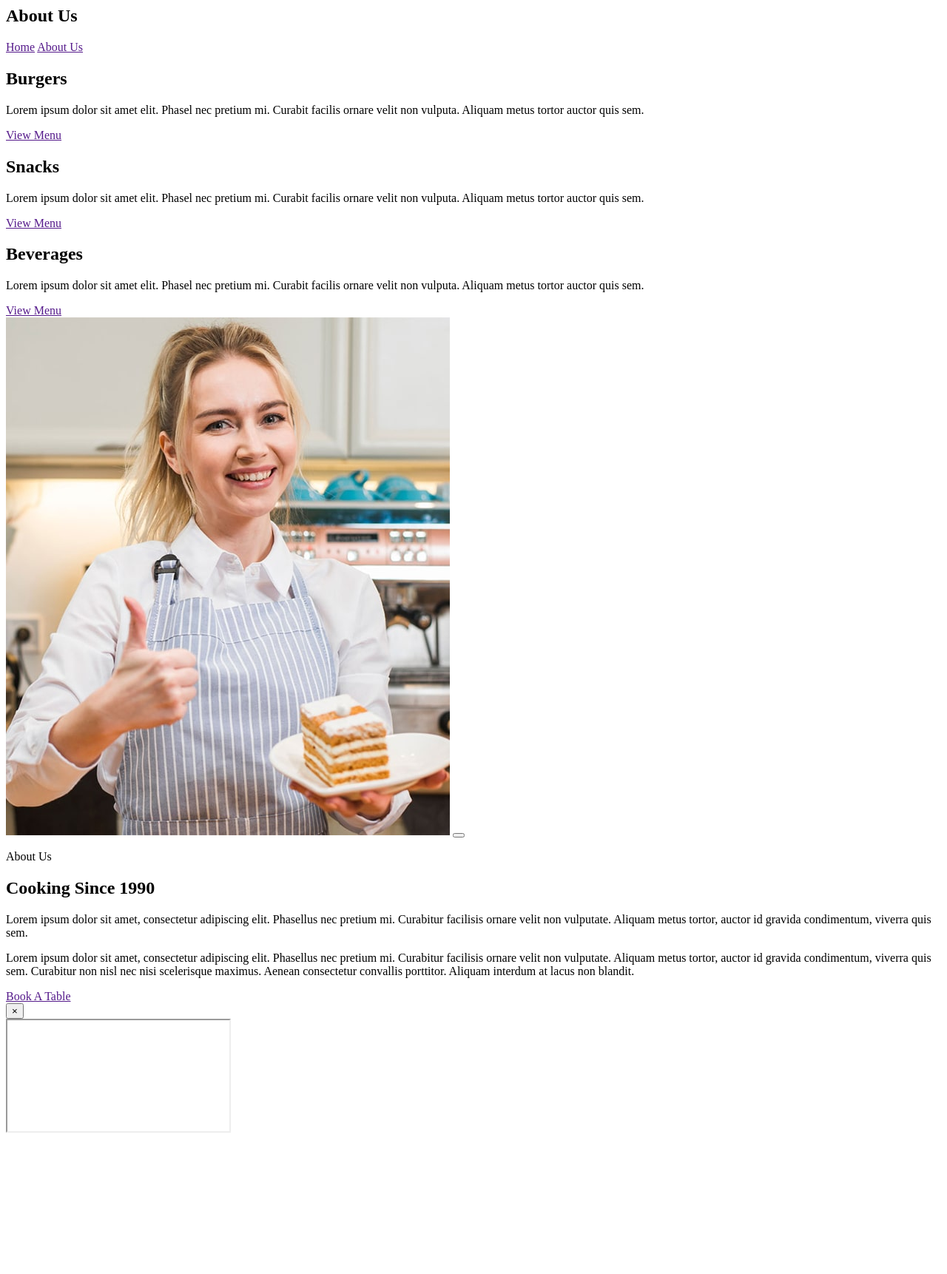
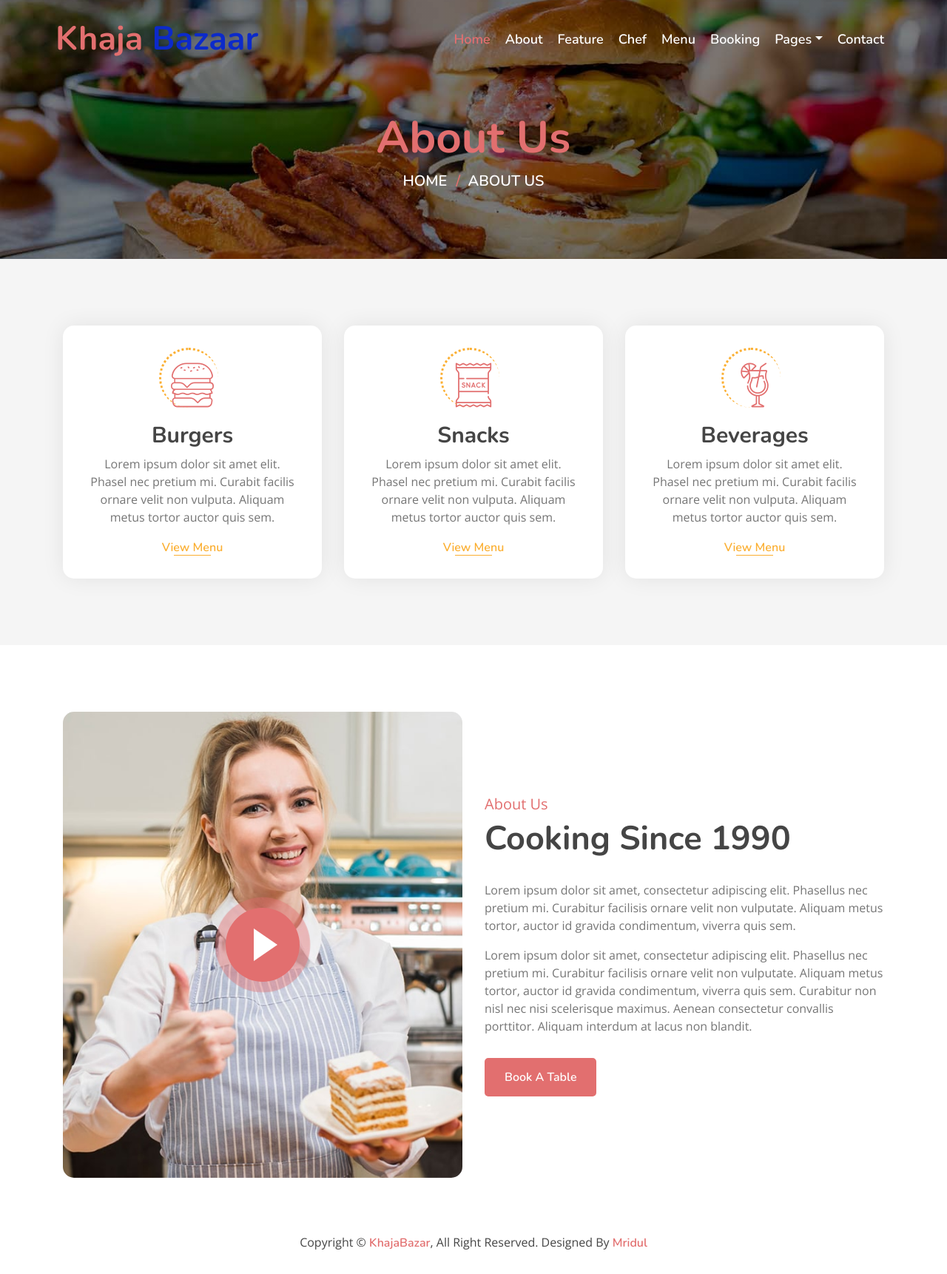
Before and after one commit to Mridul47/Khazabazar, a Django app: template mysite/template/about.html in a window 1280 px wide. Shown: the whole page at 74% size. Before the commit the page ends 1531 px from the top, so only its background shows below. Run offline with Django 4.2, Linux system fonts and the light colour scheme; the template is opened without the code that fills it, so the values that code supplies are empty; some libraries are stand-ins or nearby versions.

Commit message:
about page connected to django

```diff
--- a/mysite/home/views.py
+++ b/mysite/home/views.py
@@ -5,3 +5,6 @@ def index(request):
 
 def contact(request):
     return render(request, 'contact.html')
+
+def about(request):
+    return render(request, 'about.html')
--- a/mysite/mysite/urls.py
+++ b/mysite/mysite/urls.py
@@ -22,5 +22,6 @@ urlpatterns = [
     path('admin/', admin.site.urls),
     path('', homeViews.index, name='index'),
     path('contact/', homeViews.contact, name='contact'),
+    path('about/', homeViews.about, name='about'),
 
 ]
--- a/mysite/static/css/style.css
+++ b/mysite/static/css/style.css
@@ -62,7 +62,7 @@ a:focus {
 .back-to-top {
   position: fixed;
   display: none;
-  background: #E26F6F;
+  background: #e26f6f;
   width: 44px;
   height: 44px;
   text-align: center;
@@ -81,7 +81,7 @@ a:focus {
 }
 
 .back-to-top:hover {
-  background: #719a0a;
+  background: #0C2ACA;
 }
 
 [class^="flaticon-"]:before,
@@ -175,7 +175,7 @@ a:focus {
 
   .navbar-light.nav-sticky .navbar-nav .nav-link,
   .navbar-light.nav-sticky .navbar-nav .nav-link:focus {
-    color: #666666;
+    color: #e26f6f;
   }
 
   .navbar-light .navbar-nav .nav-link:hover,
@@ -185,7 +185,7 @@ a:focus {
 
   .navbar-light.nav-sticky .navbar-nav .nav-link:hover,
   .navbar-light.nav-sticky .navbar-nav .nav-link.active {
-    color: #fbaf32;
+    color: #0C2ACA;
   }
 }
 
@@ -282,7 +282,7 @@ a:focus {
 }
 
 .carousel .carousel-text h1 span {
-  color: #E26F6F;
+  color: #e26f6f;
 }
 
 .carousel .carousel-text p {
@@ -294,8 +294,8 @@ a:focus {
 
 .carousel .carousel-btn .btn:last-child {
   margin-left: 10px;
-  background: #0C2ACA;
-  border-color: #0C2ACA;
+  background: #0c2aca;
+  border-color: #0c2aca;
 }
 
 .carousel .carousel-btn .btn:last-child:hover {
@@ -377,7 +377,7 @@ a:focus {
 
 .page-header h2 {
   position: relative;
-  color: #fbaf32;
+  color: #E26F6F;
   font-size: 60px;
   font-weight: 700;
 }
@@ -402,7 +402,7 @@ a:focus {
   top: -1px;
   right: -7px;
   text-align: center;
-  color: #fbaf32;
+  color: #E26F6F;
 }
 
 .page-header a:last-child::after {
@@ -428,7 +428,7 @@ a:focus {
 }
 
 .section-header p {
-  color: #E26F6F;
+  color: #e26f6f;
   margin-bottom: 5px;
   position: relative;
   font-size: 20px;
@@ -482,7 +482,7 @@ a:focus {
 
 .booking .booking-form {
   padding: 60px 30px;
-  background: #E26F6F;
+  background: #e26f6f;
 }
 
 .booking .booking-form .control-group {
@@ -570,7 +570,7 @@ a:focus {
 .food .food-item i {
   position: relative;
   display: inline-block;
-  color: #E26F6F;
+  color: #e26f6f;
   font-size: 60px;
   line-height: 60px;
   margin-bottom: 20px;
@@ -678,7 +678,7 @@ a:focus {
   display: block;
   width: 100px;
   height: 100px;
-  background: #E26F6F;
+  background: #e26f6f;
   border-radius: 50%;
   animation: pulse-border 1500ms ease-out infinite;
 }
@@ -693,7 +693,7 @@ a:focus {
   display: block;
   width: 100px;
   height: 100px;
-  background: #E26F6F;
+  background: #e26f6f;
   border-radius: 50%;
   transition: all 200ms;
 }
@@ -944,7 +944,7 @@ a:focus {
   display: inline-block;
   float: right;
   padding-left: 5px;
-  color: #E26F6F;
+  color: #e26f6f;
   background: #ffffff;
 }
 
@@ -1942,7 +1942,7 @@ a:focus {
 }
 
 .footer .copyright p a {
-  color: #E26F6F;
+  color: #e26f6f;
 }
 
 .footer .copyright p a:hover {
--- a/mysite/template/about.html
+++ b/mysite/template/about.html
@@ -1,3 +1,7 @@
+{% extends "base.html" %}
+{% load static %}
+{% block title %}About{% endblock title %}
+{% block content %}
 <div>
      <!-- Page Header Start -->
      <div class="page-header mb-0">
@@ -60,7 +64,7 @@
             <div class="row align-items-center">
                 <div class="col-lg-6">
                     <div class="about-img">
-                        <img src="img/about.jpg" alt="Image">
+                        <img src="/static/img/about.jpg" alt="Image">
                         <button type="button" class="btn-play" data-toggle="modal" data-src="https://www.youtube.com/embed/DWRcNpR6Kdc" data-target="#videoModal">
                             <span></span>
                         </button>
@@ -106,3 +110,4 @@
     </div>
     <!-- Video Modal End -->
 </div>
+{% endblock %}
--- a/mysite/template/base.html
+++ b/mysite/template/base.html
@@ -34,7 +34,7 @@
             <div class="collapse navbar-collapse justify-content-between" id="navbarCollapse">
                 <div class="navbar-nav ml-auto">
                     <a href="{% url 'index' %}" class="nav-item nav-link active">Home</a>
-                    <a href="about.html" class="nav-item nav-link">About</a>
+                    <a href="{% url 'about' %}" class="nav-item nav-link">About</a>
                     <a href="feature.html" class="nav-item nav-link">Feature</a>
                     <a href="team.html" class="nav-item nav-link">Chef</a>
                     <a href="menu.html" class="nav-item nav-link">Menu</a>
--- a/mysite/template/contact.html
+++ b/mysite/template/contact.html
@@ -112,8 +112,4 @@
     </div>
     <!-- Contact End -->
 </div>
-
-
-
-
 {% endblock %}
```
